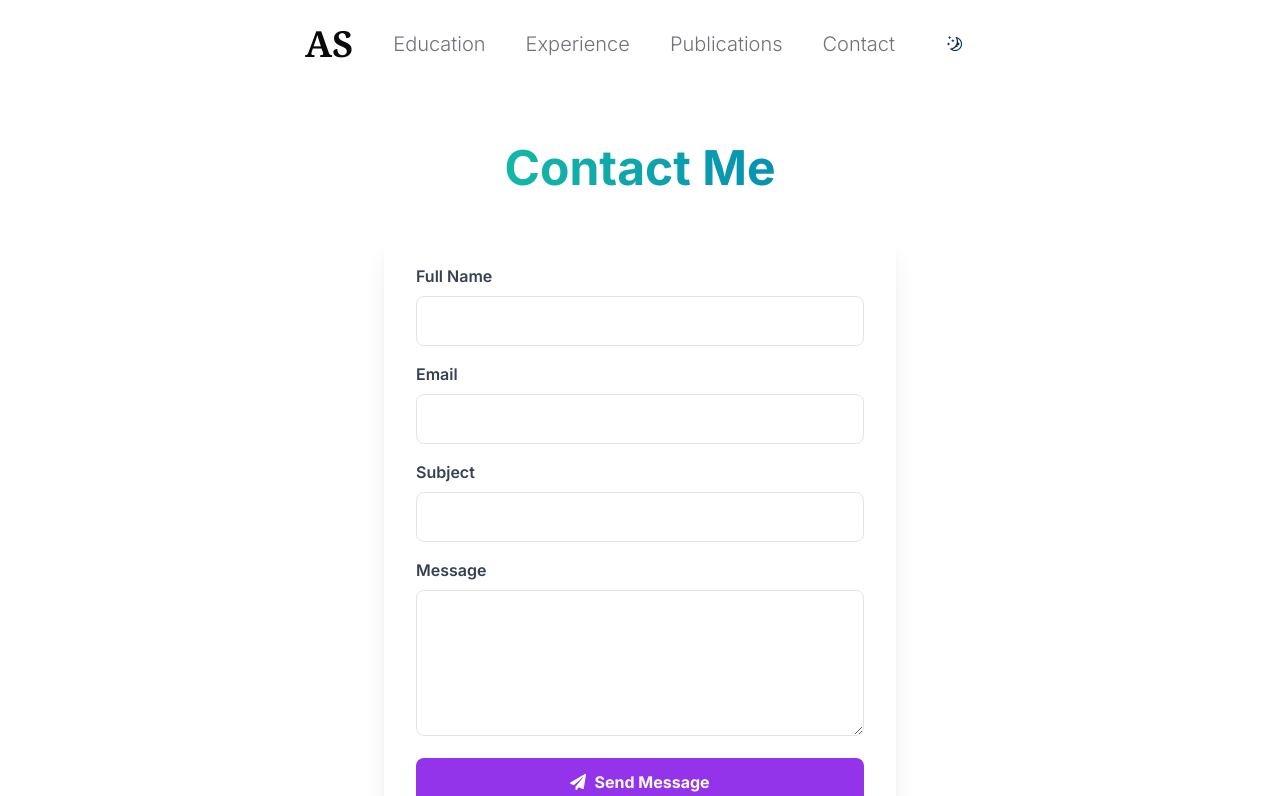
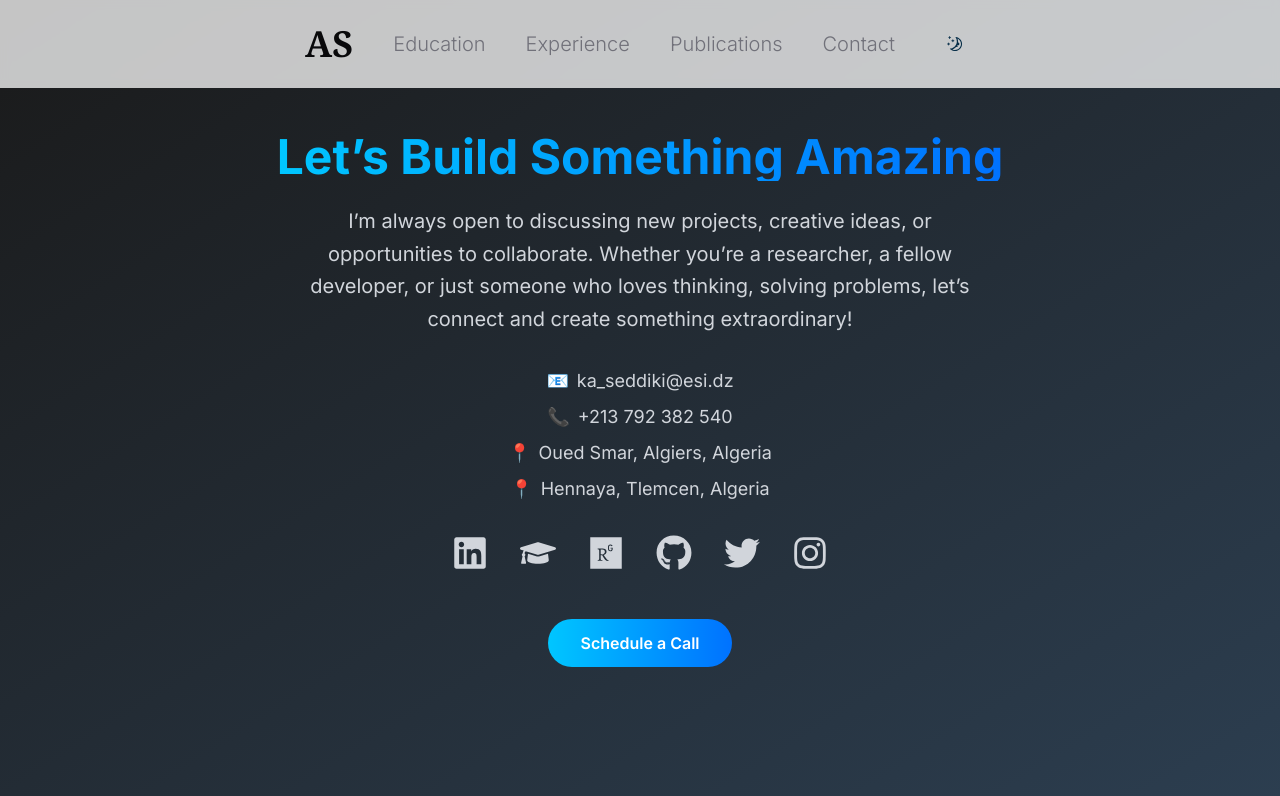
Before and after one commit to AbdessamedSed/showcase-me, a Next.js app: page /contact in a window 1280 px wide. Shown: the top 796 px of the page. Built offline with nearby package versions, Linux system fonts and the light colour scheme; a web font is replaced by a local one.

Commit message:
modify contact section

```diff
--- a/app/contact/page.tsx
+++ b/app/contact/page.tsx
@@ -1,168 +1,103 @@
 "use client";
-import React, { useState } from "react";
+
+import React from "react";
 import { motion } from "framer-motion";
-import { FaLinkedin, FaFacebook, FaTwitter, FaInstagram, FaGraduationCap, FaResearchgate, FaPaperPlane } from "react-icons/fa";
+import { FaLinkedin, FaTwitter, FaInstagram, FaGithub, FaResearchgate, FaGraduationCap } from "react-icons/fa";
 
-const ContactPage = () => {
-  const [formData, setFormData] = useState({
-    fullName: "",
-    email: "",
-    subject: "",
-    message: "",
-  });
-
-  const [status, setStatus] = useState<string | null>(null);
-
-  const handleChange = (e: React.ChangeEvent<HTMLInputElement | HTMLTextAreaElement>) => {
-    setFormData({ ...formData, [e.target.name]: e.target.value });
-  };
-
-  const handleSubmit = async (e: React.FormEvent<HTMLFormElement>) => {
-    e.preventDefault();
-    setStatus("Sending...");
-
-    try {
-      const response = await fetch("/api/send-email", {
-        method: "POST",
-        headers: { "Content-Type": "application/json" },
-        body: JSON.stringify(formData),
-      });
-
-      if (response.ok) {
-        setStatus("Message sent successfully!");
-        setFormData({ fullName: "", email: "", subject: "", message: "" });
-      } else {
-        setStatus("Failed to send message.");
-      }
-    } catch (error) {
-      setStatus("An error occurred. Please try again.");
-    }
-  };
-
+const Contact = () => {
   return (
     <motion.div
-      className="min-h-screen flex flex-col items-center justify-center bg-white dark:bg-gray-800 p-6"
+      className="min-h-screen flex flex-col items-center justify-center bg-gradient-to-br from-[#1a1a1a] to-[#2c3e50] p-6 text-center"
       initial={{ opacity: 0 }}
       animate={{ opacity: 1 }}
       transition={{ duration: 1 }}
     >
-      {/* Page Title */}
       <motion.h1
-        className="text-5xl font-bold text-white mt-20 py-10"
+        className="text-5xl font-bold bg-clip-text text-transparent bg-gradient-to-r from-[#00c6ff] to-[#0072ff] mb-6"
         initial={{ y: -50, opacity: 0 }}
         animate={{ y: 0, opacity: 1 }}
-        transition={{ duration: 0.8, ease: "easeOut" }}
+        transition={{ duration: 0.8 }}
       >
-
-        <span className="bg-gradient-to-r from-teal-500 to-cyan-600 bg-clip-text text-transparent font-bold">
-            Contact Me
-        </span>
-
+        Let’s Build Something Amazing
       </motion.h1>
 
-      {/* Contact Form */}
-      <motion.form
-        className="bg-white dark:bg-gray-900 p-8 rounded-xl shadow-xl w-full max-w-lg "
-        onSubmit={handleSubmit}
-        initial={{ scale: 0.9, opacity: 0 }}
-        animate={{ scale: 1, opacity: 1 }}
-        transition={{ duration: 0.8, ease: "easeOut" }}
+      <motion.p
+        className="text-xl text-gray-300 mb-8 max-w-2xl leading-relaxed"
+        initial={{ y: -20, opacity: 0 }}
+        animate={{ y: 0, opacity: 1 }}
+        transition={{ duration: 0.8, delay: 0.2 }}
       >
-        {/* Full Name */}
-        <motion.div className="mb-4" initial={{ x: -50, opacity: 0 }} animate={{ x: 0, opacity: 1 }} transition={{ delay: 0.2 }}>
-          <label className="block text-gray-700 dark:text-gray-300 font-semibold mb-2">Full Name</label>
-          <input
-            type="text"
-            name="fullName"
-            value={formData.fullName}
-            onChange={handleChange}
-            required
-            className="w-full p-3 border rounded-lg focus:outline-none focus:ring-2 focus:ring-purple-500"
-          />
-        </motion.div>
+        I’m always open to discussing new projects, creative ideas, or opportunities to collaborate. Whether you’re a researcher, a fellow developer, or just someone who loves thinking, solving problems, let’s connect and create something extraordinary!
+      </motion.p>
 
-        {/* Email */}
-        <motion.div className="mb-4" initial={{ x: 50, opacity: 0 }} animate={{ x: 0, opacity: 1 }} transition={{ delay: 0.3 }}>
-          <label className="block text-gray-700 dark:text-gray-300 font-semibold mb-2">Email</label>
-          <input
-            type="email"
-            name="email"
-            value={formData.email}
-            onChange={handleChange}
-            required
-            className="w-full p-3 border rounded-lg focus:outline-none focus:ring-2 focus:ring-purple-500"
-          />
-        </motion.div>
-
-        {/* Subject */}
-        <motion.div className="mb-4" initial={{ x: -50, opacity: 0 }} animate={{ x: 0, opacity: 1 }} transition={{ delay: 0.4 }}>
-          <label className="block text-gray-700 dark:text-gray-300 font-semibold mb-2">Subject</label>
-          <input
-            type="text"
-            name="subject"
-            value={formData.subject}
-            onChange={handleChange}
-            required
-            className="w-full p-3 border rounded-lg focus:outline-none focus:ring-2 focus:ring-purple-500"
-          />
-        </motion.div>
-
-        {/* Message */}
-        <motion.div className="mb-4" initial={{ x: 50, opacity: 0 }} animate={{ x: 0, opacity: 1 }} transition={{ delay: 0.5 }}>
-          <label className="block text-gray-700 dark:text-gray-300 font-semibold mb-2">Message</label>
-          <textarea
-            name="message"
-            value={formData.message}
-            onChange={handleChange}
-            required
-            className="w-full p-3 border rounded-lg focus:outline-none focus:ring-2 focus:ring-purple-500"
-            rows={5}
-          />
-        </motion.div>
-
-        {/* Submit Button */}
-        <motion.button
-          type="submit"
-          className="w-full bg-purple-600 hover:bg-purple-700 text-white font-bold py-3 px-6 rounded-lg flex items-center justify-center gap-2 transition-all"
-          initial={{ scale: 0.9 }}
-          animate={{ scale: 1 }}
-          transition={{ delay: 0.6 }}
-        >
-          <FaPaperPlane /> Send Message
-        </motion.button>
-
-        {/* Status Message */}
-        {status && <p className="mt-4 text-center text-white font-semibold">{status}</p>}
-      </motion.form>
+      {/* Contact Info */}
+      <motion.div
+        className="text-gray-300 text-lg mb-8 space-y-2"
+        initial={{ opacity: 0 }}
+        animate={{ opacity: 1 }}
+        transition={{ delay: 0.4 }}
+      >
+        <p className="flex items-center justify-center gap-2">
+          <span className="text-[#00c6ff]">📧</span>
+          <a href="mailto:ka_seddiki@esi.dz" className="hover:text-[#00c6ff] transition-colors">
+            ka_seddiki@esi.dz
+          </a>
+        </p>
+        <p className="flex items-center justify-center gap-2">
+          <span className="text-[#00c6ff]">📞</span>
+          <a href="tel:+213792382540" className="hover:text-[#00c6ff] transition-colors">
+            +213 792 382 540
+          </a>
+        </p>
+        <p className="flex items-center justify-center gap-2">
+          <span className="text-[#00c6ff]">📍</span>
+          Oued Smar, Algiers, Algeria
+        </p>
+        <p className="flex items-center justify-center gap-2">
+          <span className="text-[#00c6ff]">📍</span>
+          Hennaya, Tlemcen, Algeria
+        </p>
+      </motion.div>
 
       {/* Social Media Icons */}
       <motion.div
-        className="flex gap-6 mt-8"
-        initial={{ opacity: 0, y: 50 }}
+        className="flex gap-8 text-4xl text-gray-300"
+        initial={{ opacity: 0, y: 20 }}
         animate={{ opacity: 1, y: 0 }}
-        transition={{ duration: 1 }}
+        transition={{ duration: 0.8, delay: 0.6 }}
       >
-        <a href="https://linkedin.com" target="_blank" className="text-white text-3xl hover:text-gray-300 transition">
+        <a href="https://linkedin.com" target="_blank" rel="noopener noreferrer" className="hover:text-[#0077b5] transition-colors">
           <FaLinkedin />
         </a>
-        <a href="https://scholar.google.com" target="_blank" className="text-white text-3xl hover:text-gray-300 transition">
+        <a href="https://scholar.google.com" target="_blank" rel="noopener noreferrer" className="hover:text-[#4285f4] transition-colors">
           <FaGraduationCap />
         </a>
-        <a href="https://www.researchgate.net" target="_blank" className="text-white text-3xl hover:text-gray-300 transition">
+        <a href="https://www.researchgate.net" target="_blank" rel="noopener noreferrer" className="hover:text-[#00cc88] transition-colors">
           <FaResearchgate />
         </a>
-        <a href="https://facebook.com" target="_blank" className="text-white text-3xl hover:text-gray-300 transition">
-          <FaFacebook />
+        <a href="https://github.com" target="_blank" rel="noopener noreferrer" className="hover:text-[#f5f5f5] transition-colors">
+          <FaGithub />
         </a>
-        <a href="https://twitter.com" target="_blank" className="text-white text-3xl hover:text-gray-300 transition">
+        <a href="https://twitter.com" target="_blank" rel="noopener noreferrer" className="hover:text-[#1da1f2] transition-colors">
           <FaTwitter />
         </a>
-        <a href="https://instagram.com" target="_blank" className="text-white text-3xl hover:text-gray-300 transition">
+        <a href="https://instagram.com" target="_blank" rel="noopener noreferrer" className="hover:text-[#e1306c] transition-colors">
           <FaInstagram />
         </a>
       </motion.div>
+
+      {/* Call-to-Action Button */}
+      <motion.a
+        href="#"
+        className="mt-12 px-8 py-3 bg-gradient-to-r from-[#00c6ff] to-[#0072ff] text-white font-semibold rounded-full hover:scale-105 transition-transform"
+        initial={{ opacity: 0, y: 20 }}
+        animate={{ opacity: 1, y: 0 }}
+        transition={{ duration: 0.8, delay: 0.8 }}
+      >
+        Schedule a Call
+      </motion.a>
     </motion.div>
   );
 };
 
-export default ContactPage;
+export default Contact;
```
